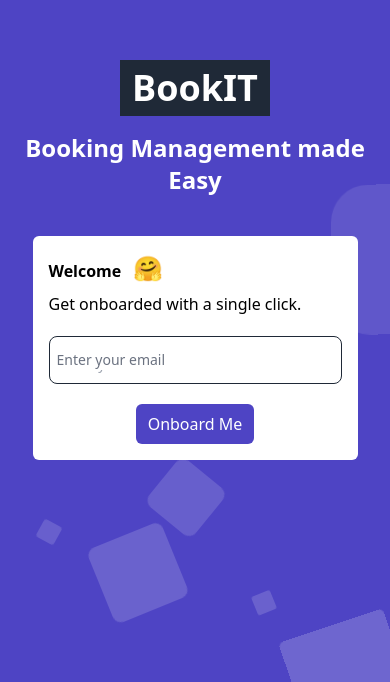
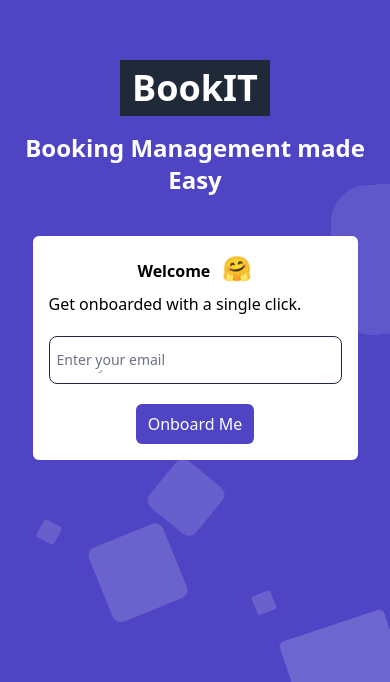
Before and after one commit to BisiDavi/square-booking, a Next.js app: page /onboarding in a window 390 px wide. Shown: the part 162-844 px from the top of the page. Built offline with nearby package versions, Linux system fonts and the light colour scheme.

Commit message:
responsiveness updated

```diff
--- a/components/Banner/OnboardingBanner.tsx
+++ b/components/Banner/OnboardingBanner.tsx
@@ -9,7 +9,7 @@ export default function OnboardingBanner() {
       <p className="font-bold text-2xl text-white text-center mt-4">
         Booking Management made Easy
       </p>
-      <div className="lg:hidden w-5/6">
+      <div className="lg:hidden w-5/6 z-50">
         <OnboardingForm />
       </div>
       <BannerAnimation />
--- a/components/Form/OnboardingForm.tsx
+++ b/components/Form/OnboardingForm.tsx
@@ -60,8 +60,8 @@ export default function OnboardingForm({ type }: Props) {
     : "Get onboarded with a single click.";
   return (
     <div className="w-full mt-10 lg:mt-0 lg:w-2/3  mx-auto bg-white  p-4 rounded-md">
-      <h5 className="font-bold">
-        Welcome <span className="text-2xl ml-2">🤗</span>
+      <h5 className="font-bold text-center">
+        Welcome <span className="text-2xl  ml-2">🤗</span>
       </h5>
       <h6 className="font-medium my-2">{formText}</h6>
 
```
